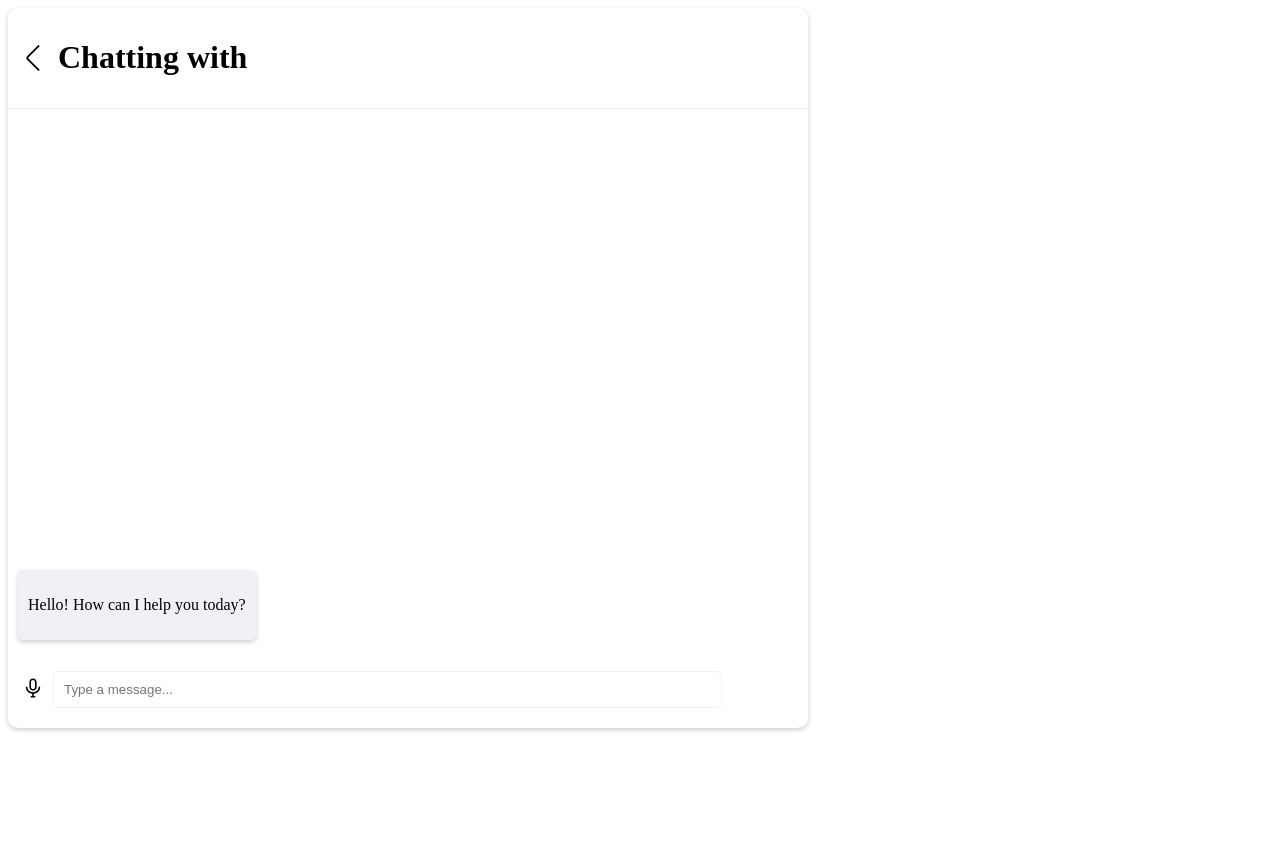
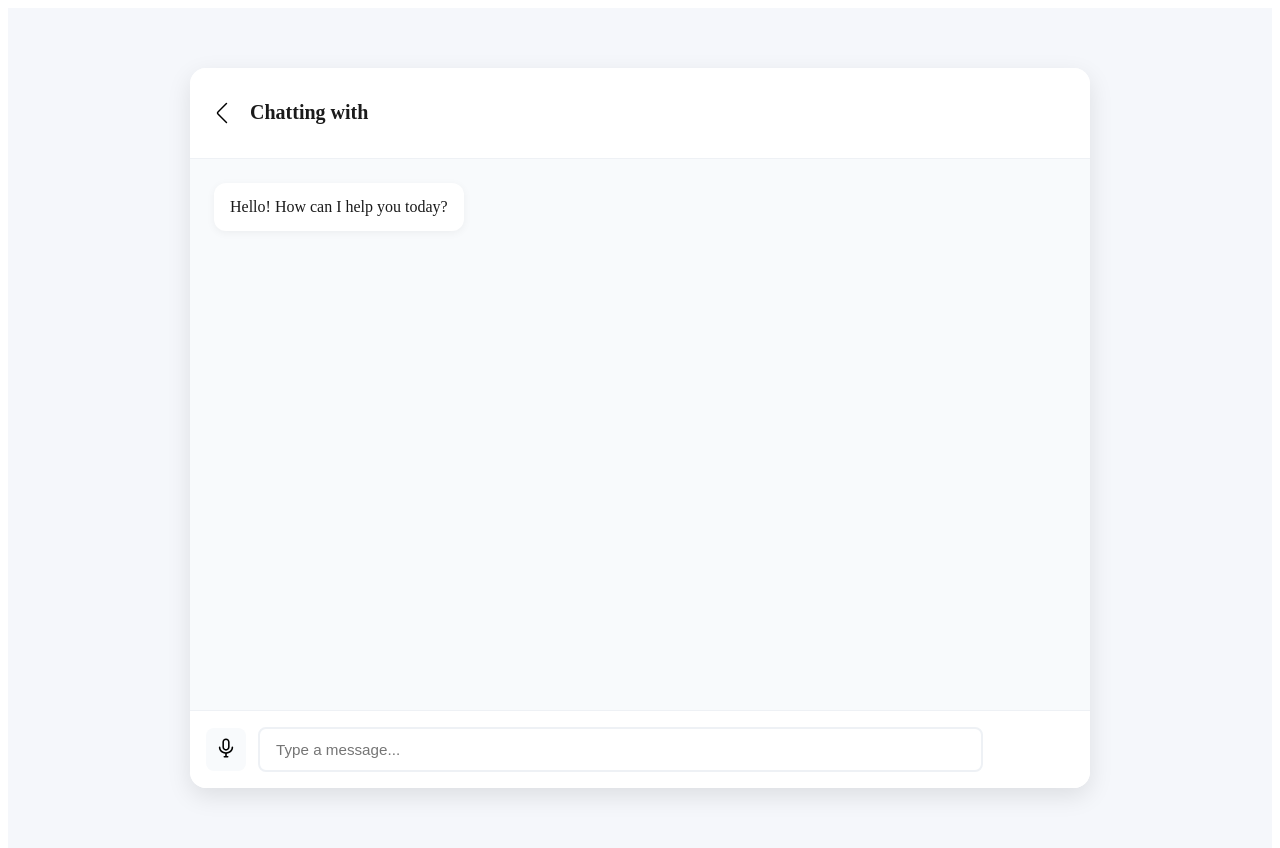
Before and after one commit to Michaelexe/HealthSync, a Next.js app: page /ChatPage in a window 1280 px wide. Shown: the top 848 px of the page. Before the commit the page ends 800 px from the top, so only its background shows below. Built offline with nearby package versions, Linux system fonts and the light colour scheme.

Commit message:
updated chat.css styling

```diff
--- a/src/styles/chat.css
+++ b/src/styles/chat.css
@@ -1,45 +1,78 @@
+/* Chat container styles */
+.container {
+  display: flex;
+  justify-content: center;
+  align-items: center;
+  min-height: 100vh;
+  background-color: #f5f7fb;
+  padding: 20px;
+}
+
 .chat-container {
   position: relative;
-  max-width: 800px;
+  max-width: 900px;
   width: calc(100% - 40px);
   display: flex;
   flex-direction: column;
   background-color: white;
   height: 90vh;
-  box-shadow: 0 2px 5px rgba(0, 0, 0, 0.2);
-  border-radius: 10px;
+  box-shadow: 0 8px 24px rgba(0, 0, 0, 0.1);
+  border-radius: 16px;
+  overflow: hidden;
 }
 
+/* Header styles */
 .chat-container .chat-header {
   display: flex;
   align-items: center;
-  padding: 10px;
-  gap: 10px;
-  border-bottom: 1px solid #f0f0f5;
+  padding: 20px;
+  gap: 16px;
+  background-color: white;
+  border-bottom: 1px solid #eef1f5;
 }
 
 .chat-container .chat-header svg {
-  height: 30px;
-  width: 30px;
+  height: 24px;
+  width: 24px;
   cursor: pointer;
+  transition: transform 0.2s ease;
 }
 
+.chat-container .chat-header svg:hover {
+  transform: scale(1.1);
+}
+
+.chat-container .chat-header h1 {
+  font-size: 1.25rem;
+  color: #1a1a1a;
+  font-weight: 600;
+}
+
+/* Chat box styles */
 .chat-container .chat-box {
-  padding: 10px;
+  padding: 24px;
   display: flex;
   flex-direction: column;
-  justify-content: flex-end;
+  gap: 16px;
   overflow-y: auto;
   height: 100%;
+  background-color: #f8fafc;
 }
 
 .chat-container .chat-box .chat-message {
-  background-color: #f0f0f5;
-  box-shadow: 0 2px 5px rgba(0, 0, 0, 0.2);
-  border-radius: 5px;
-  padding: 10px;
+  background-color: white;
+  box-shadow: 0 2px 8px rgba(0, 0, 0, 0.05);
+  border-radius: 12px;
+  padding: 12px 16px;
   width: fit-content;
-  max-width: 300px;
+  max-width: 65%;
+  animation: fadeIn 0.3s ease;
+}
+
+.chat-container .chat-box .chat-message p {
+  margin: 0;
+  line-height: 1.5;
+  color: #1a1a1a;
 }
 
 .chat-container .chat-box .chat-message--user {
@@ -48,30 +81,60 @@
   color: white;
 }
 
+.chat-container .chat-box .chat-message--user p {
+  color: white;
+}
+
+/* Input area styles */
 .chat-container .chat-input {
   display: flex;
   align-items: center;
-  padding: 10px;
-  height: 80px;
-  gap: 5px;
+  padding: 16px;
+  gap: 12px;
+  background-color: white;
+  border-top: 1px solid #eef1f5;
 }
 
 .chat-container .chat-input input {
   width: 100%;
-  padding: 10px;
-  border: 1px solid #f0f0f5;
-  border-radius: 5px;
+  padding: 12px 16px;
+  border: 2px solid #eef1f5;
+  border-radius: 8px;
   outline: none;
+  font-size: 0.95rem;
+  transition: border-color 0.2s ease;
+}
+
+.chat-container .chat-input input:focus {
+  border-color: var(--lightblue);
 }
 
 .chat-container .chat-input button {
   flex-shrink: 0;
   background-color: var(--lightblue);
   color: white;
-  padding: 10px 20px;
+  padding: 12px 24px;
   border: none;
-  border-radius: 5px;
+  border-radius: 8px;
   cursor: pointer;
+  font-weight: 500;
+  transition: transform 0.2s ease, background-color 0.2s ease;
+}
+
+.chat-container .chat-input button:hover {
+  transform: translateY(-1px);
+  background-color: #0056b3;
+}
+
+.chat-container .chat-input .voice-button {
+  padding: 10px;
+  background-color: #f8fafc;
+  border-radius: 8px;
+  transition: background-color 0.2s ease;
+}
+
+.chat-container .chat-input .voice-button:hover {
+  background-color: #eef1f5;
 }
 
 .chat-container .chat-input svg {
@@ -79,6 +142,28 @@
   width: 20px;
 }
 
-.chat-container .chat-input .voice-button {
-  padding: 5px;
+/* Animations */
+@keyframes fadeIn {
+  from {
+    opacity: 0;
+    transform: translateY(10px);
+  }
+  to {
+    opacity: 1;
+    transform: translateY(0);
+  }
 }
+
+/* Scrollbar styles */
+.chat-box::-webkit-scrollbar {
+  width: 6px;
+}
+
+.chat-box::-webkit-scrollbar-track {
+  background: transparent;
+}
+
+.chat-box::-webkit-scrollbar-thumb {
+  background-color: rgba(0, 0, 0, 0.2);
+  border-radius: 3px;
+}
```
